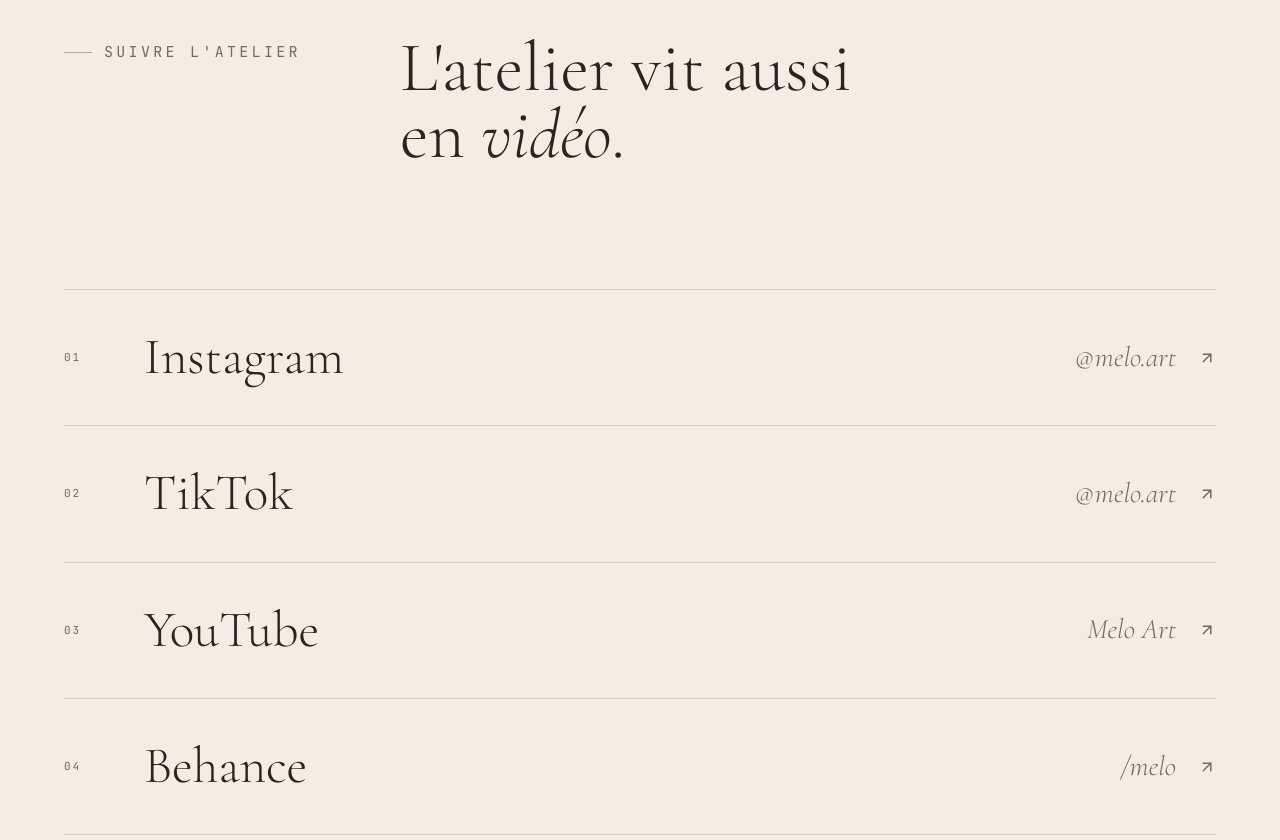
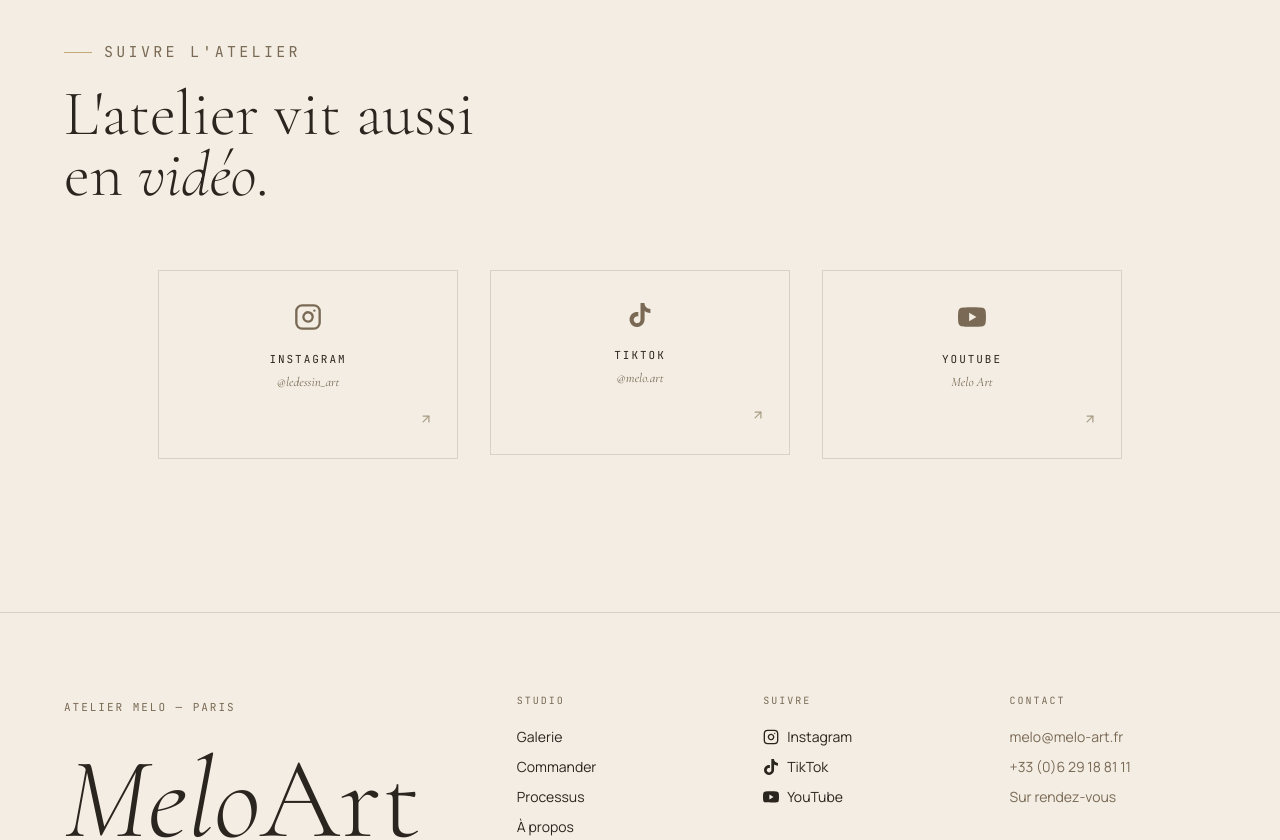
Before and after one commit to MelchiorObame/melo-art-gallery, a React (Vite) app: page / in a window 1280 px wide. Shown: the part 6140-6980 px from the top of the page. Built offline with nearby package versions, Linux system fonts and the light colour scheme.

Commit message:
feat: update Footer and Home components with new social links and contact information

```diff
--- a/src/components/layout/Footer.tsx
+++ b/src/components/layout/Footer.tsx
@@ -14,8 +14,6 @@ const social = [
   { href: '#', icon: <FiInstagram />, label: 'Instagram' },
   { href: '#', icon: <SiTiktok />,    label: 'TikTok'    },
   { href: '#', icon: <SiYoutube />,   label: 'YouTube'   },
-  { href: '#', icon: <SiBehance />,   label: 'Behance'   },
-  { href: '#', icon: <SiPinterest />, label: 'Pinterest' },
 ]
 
 export default function Footer() {
@@ -74,15 +72,15 @@ export default function Footer() {
         <h4 className="font-mono text-[10px] tracking-[0.2em] uppercase text-fg-soft mb-[18px]">Contact</h4>
         <ul className="space-y-2.5 text-sm text-fg-soft">
           <li>melo@melo-art.fr</li>
-          <li>+33 (0)6 00 00 00 00</li>
+          <li>+33 (0)6 29 18 81 11</li>
           <li>Sur rendez-vous</li>
         </ul>
       </Reveal>
 
       {/* Bottom bar */}
       <div className="col-span-full flex justify-between items-end pt-20 font-mono text-[11px] tracking-[0.14em] text-fg-soft">
-        <span>© MMXXVI — Melo. Tous droits réservés.</span>
-        <span>Conçu à l'atelier, ligne par ligne.</span>
+        <span>© Melo-Art. Tous droits réservés.</span>
+        <span>Conçu à l'atelier, avec amour.</span>
       </div>
     </footer>
   )
--- a/src/pages/Home.tsx
+++ b/src/pages/Home.tsx
@@ -1,5 +1,6 @@
 import { motion } from 'framer-motion'
-import { FiArrowRight, FiArrowUpRight } from 'react-icons/fi'
+import { FiArrowRight, FiArrowUpRight, FiInstagram } from 'react-icons/fi'
+import { SiTiktok, SiYoutube } from 'react-icons/si'
 import Reveal from '../components/ui/Reveal'
 import Placeholder from '../components/ui/Placeholder'
 import Marquee from '../components/ui/Marquee'
@@ -14,11 +15,9 @@ const MARQUEE_ITEMS = [
 ]
 
 const SOCIAL_LINKS = [
-  { n: '01', label: 'Instagram', handle: '@melo.art' },
-  { n: '02', label: 'TikTok',    handle: '@melo.art' },
-  { n: '03', label: 'YouTube',   handle: 'Melo Art'  },
-  { n: '04', label: 'Behance',   handle: '/melo'     },
-  { n: '05', label: 'Pinterest', handle: '/meloart'  },
+  { icon: <FiInstagram size={28} />, label: 'Instagram', handle: '@ledessin_art', href: '#' },
+  { icon: <SiTiktok    size={24} />, label: 'TikTok',    handle: '@melo.art', href: '#' },
+  { icon: <SiYoutube   size={28} />, label: 'YouTube',   handle: 'Melo Art',  href: '#' },
 ]
 
 export default function Home() {
@@ -393,46 +392,67 @@ function CommissionSection() {
 function SocialSection() {
   return (
     <section
-      className="border-t border-line grid"
-      style={{
-        padding: 'clamp(80px,12vw,160px) var(--pad-x)',
-        gridTemplateColumns: '1fr 3fr',
-        gap: 'clamp(32px,5vw,80px)',
-      }}
+      className="border-t border-line"
+      style={{ padding: 'clamp(80px,12vw,160px) var(--pad-x)' }}
     >
+      {/* Header */}
+      <div className="flex justify-between items-end gap-8 mb-16">
+        <div>
           <Reveal>
             <SectionLabel>Suivre l'atelier</SectionLabel>
           </Reveal>
-
-      <Reveal delay={0.04}>
+          <Reveal delay={0.05}>
             <h2
-          className="font-display font-light leading-[0.95] mb-14"
-          style={{ fontSize: 'clamp(40px,5.5vw,96px)' }}
+              className="font-display font-light leading-[0.95] mt-6"
+              style={{ fontSize: 'clamp(36px,5vw,80px)' }}
             >
               L'atelier vit aussi<br />en <em className="italic">vidéo</em>.
             </h2>
           </Reveal>
+        </div>
+      </div>
 
-      {/* Social list */}
-      <ul className="col-span-full border-t border-line">
-        {SOCIAL_LINKS.map(({ n, label, handle }, i) => (
-          <Reveal key={label} delay={i * 0.06} as="li" className="border-b border-line">
-            <a
-              href="#"
-              className="group grid items-center py-7 font-display font-light transition-all duration-500 hover:pl-[clamp(16px,3vw,48px)] hover:text-accent"
+      {/* Icon grid — N cards centered, well spaced */}
+      <div
+        className="grid"
         style={{
-                fontSize: 'clamp(28px,4vw,64px)',
-                gridTemplateColumns: '80px 1fr 1fr 40px',
+          gridTemplateColumns: `repeat(${SOCIAL_LINKS.length}, minmax(0, 300px))`,
+          gap: 'clamp(16px, 2.5vw, 40px)',
+          justifyContent: 'center',
         }}
       >
-              <span className="font-mono text-[11px] tracking-kicker text-fg-soft">{n}</span>
-              <span>{label}</span>
-              <span className="font-display italic text-[0.55em] text-fg-soft text-right">{handle}</span>
-              <FiArrowUpRight className="text-[18px] text-fg-soft ml-auto transition-transform duration-[400ms] group-hover:translate-x-2 group-hover:-translate-y-2 group-hover:text-accent" />
+        {SOCIAL_LINKS.map(({ icon, label, handle, href }, i) => (
+          <Reveal key={label} delay={i * 0.07}>
+            <a
+              href={href}
+              target="_blank"
+              rel="noopener noreferrer"
+              className="group flex flex-col items-center gap-5 border border-line px-6 py-8 hover:border-fg hover:bg-bg-soft transition-all duration-300"
+            >
+              {/* Icon */}
+              <span className="text-fg-soft group-hover:text-fg transition-colors duration-300">
+                {icon}
+              </span>
+
+              {/* Platform name + handle */}
+              <div className="flex flex-col items-center gap-1 text-center">
+                <span className="font-mono text-[11px] tracking-kicker uppercase text-fg">
+                  {label}
+                </span>
+                <span className="font-display italic text-[13px] text-fg-soft">
+                  {handle}
+                </span>
+              </div>
+
+              {/* Arrow */}
+              <FiArrowUpRight
+                size={14}
+                className="text-fg-mute group-hover:text-accent transition-colors duration-300 self-end"
+              />
             </a>
           </Reveal>
         ))}
-      </ul>
+      </div>
     </section>
   )
 }
```
Lines whose indentation alone changed are shown as unchanged.
